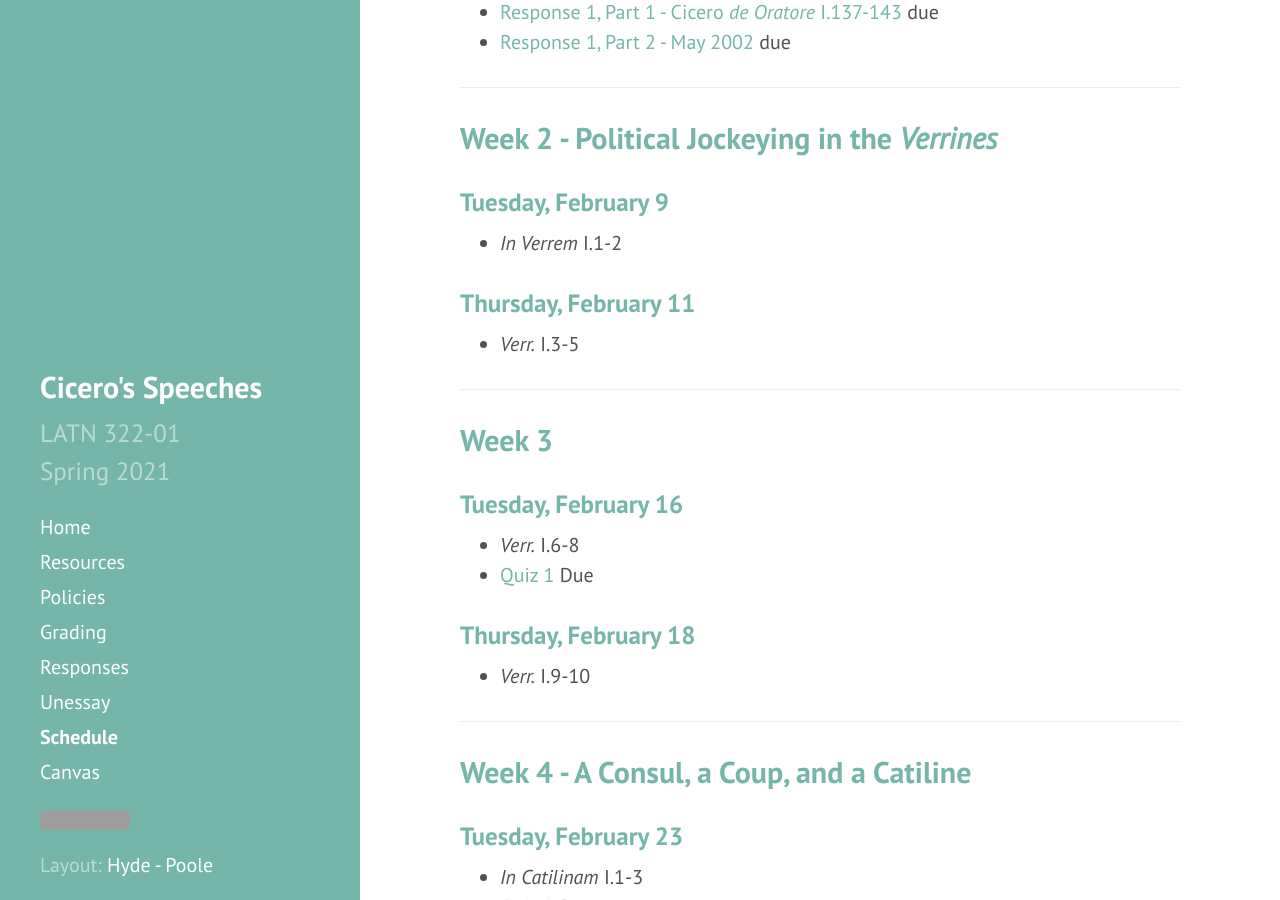
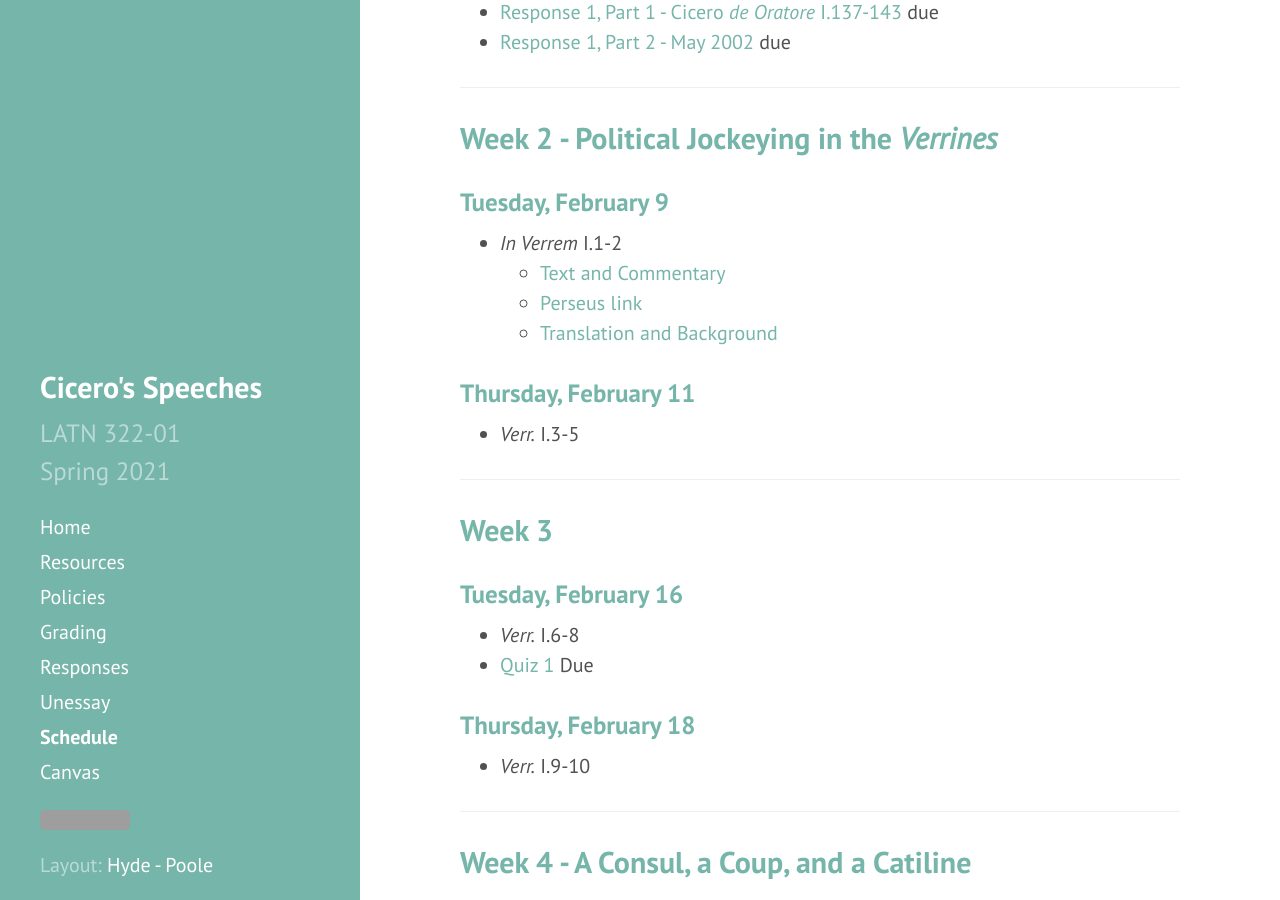
Before and after one commit to DLibatique/LATN322-S21, a Jekyll site: the page built from _pages/schedule.md, in a window 1280 px wide and 900 px high, scrolled down 1155 px. Built offline with Jekyll 4.4.1, drawn with Linux system fonts in a browser that asks for light colours; grey boxes are pictures that could not be loaded.

Commit message:
added translations

```diff
--- a/_pages/schedule.md
+++ b/_pages/schedule.md
@@ -56,6 +56,9 @@ For any given class period, the assignment(s) listed under the date should be pr
 
 ### Tuesday, February 9
 * *In Verrem* I.1-2
+  * [Text and Commentary](https://drive.google.com/file/d/1Vx1vMuj2uz7wQbooaPK9fVnsL5JaR-0K/view?usp=sharing)
+  * [Perseus link](http://www.perseus.tufts.edu/hopper/text?doc=Perseus%3Atext%3A1999.02.0012%3Atext%3DVer.%3Aactio%3D1%3Abook%3D1%3Asection%3D1)
+  * [Translation and Background](https://drive.google.com/file/d/1Vx33fCZnyOLPktPQs09adGhmwl4OuYZE/view?usp=sharing)
 
 ### Thursday, February 11
 * *Verr.* I.3-5
```
Also changed, not shown: _pages/resources.md (+3 -0 lines).
